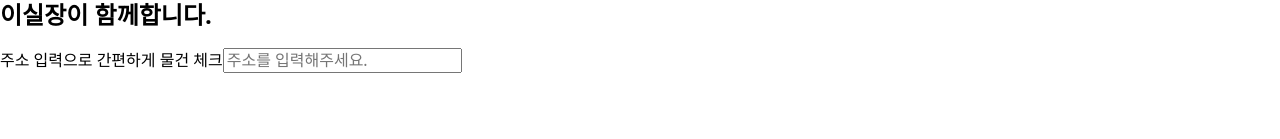
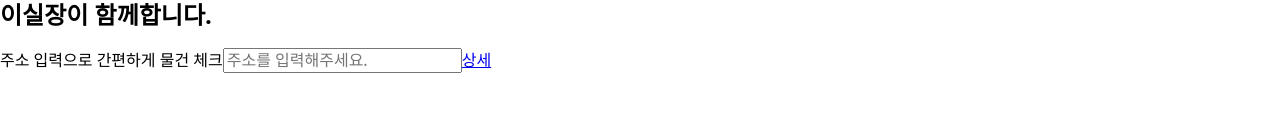
Before and after one commit to gimso2x/test15, a Next.js app: page / in a window 1280 px wide. Shown: the part 154-293 px from the top of the page. Built offline with nearby package versions, Linux system fonts and the light colour scheme.

Commit message:
Update index.tsx

```diff
--- a/src/components/views/Main/index.tsx
+++ b/src/components/views/Main/index.tsx
@@ -1,3 +1,5 @@
+import Link from 'next/link';
+
 const Main = () => {
   return (
     <>
@@ -11,6 +13,7 @@ const Main = () => {
       <div>
         <label>주소 입력으로 간편하게 물건 체크</label>
         <input type="text" placeholder="주소를 입력해주세요." />
+        <Link href="/15">상세</Link>
       </div>
     </>
   );
```
